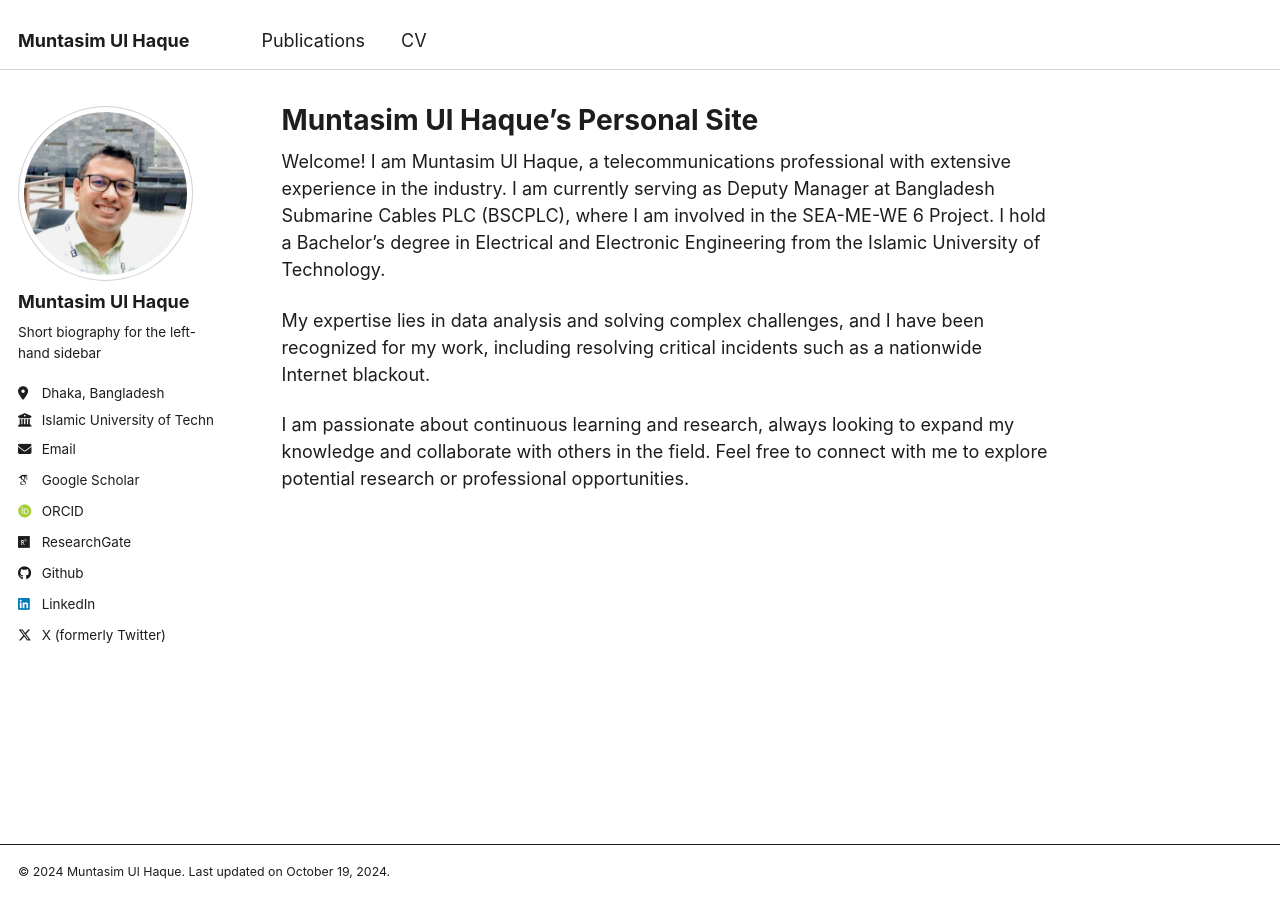
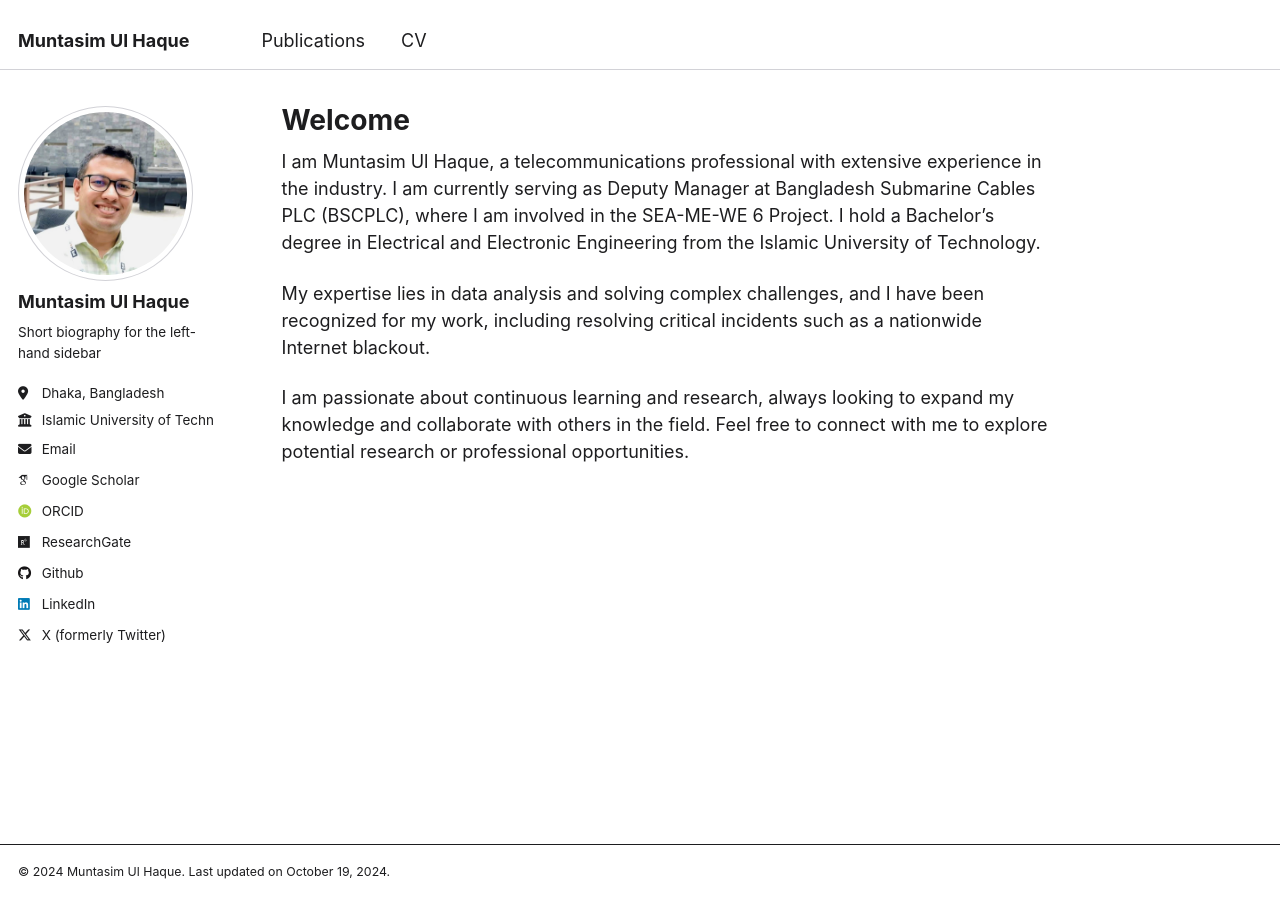
Before and after one commit to muntasimulhaque/muntasimulhaque.github.io, a Jekyll site: the page built from _pages/about.md, in a window 1280 px wide. Built offline with Jekyll 4.4.1, drawn with Linux system fonts in a browser that asks for light colours; some web fonts are replaced.

Commit message:
Update about.md

```diff
--- a/_pages/about.md
+++ b/_pages/about.md
@@ -1,13 +1,13 @@
 ---
 permalink: /
-title: "Muntasim Ul Haque's Personal Site"
+title: "Welcome"
 author_profile: true
 redirect_from:
   - /about/
   - /about.html
 ---
 
-Welcome! I am Muntasim Ul Haque, a telecommunications professional with extensive experience in the industry. I am currently serving as Deputy Manager at Bangladesh Submarine Cables PLC (BSCPLC), where I am involved in the SEA-ME-WE 6 Project. I hold a Bachelor's degree in Electrical and Electronic Engineering from the Islamic University of Technology.
+I am Muntasim Ul Haque, a telecommunications professional with extensive experience in the industry. I am currently serving as Deputy Manager at Bangladesh Submarine Cables PLC (BSCPLC), where I am involved in the SEA-ME-WE 6 Project. I hold a Bachelor's degree in Electrical and Electronic Engineering from the Islamic University of Technology.
 
 My expertise lies in data analysis and solving complex challenges, and I have been recognized for my work, including resolving critical incidents such as a nationwide Internet blackout.
 
```
